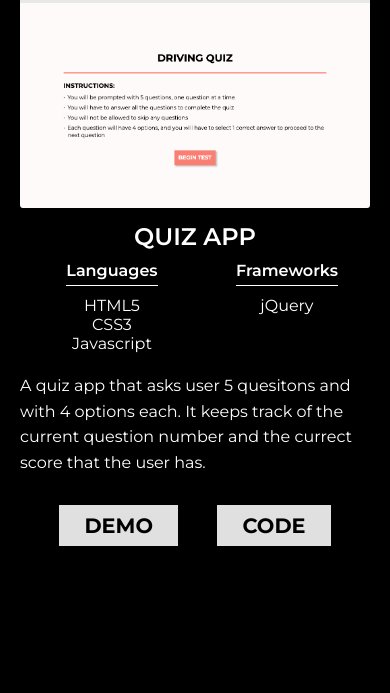
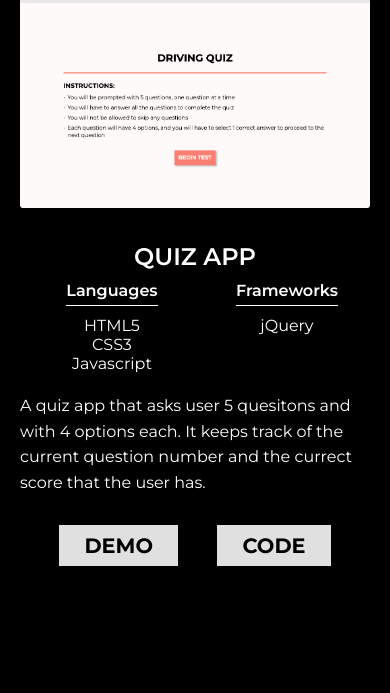
Before and after one commit to romiaujla/Portfolio, a plain HTML site: page index.html in a window 390 px wide. Shown: the part 622-1315 px from the top of the page. Drawn offline with nearby package versions, Linux system fonts and the light colour scheme.

Commit message:
Completed styling page

```diff
--- a/css/style.css
+++ b/css/style.css
@@ -339,12 +339,17 @@ a{
     align-items: center;
     flex-direction: column;
   }
-  .projects:nth-child(1){
-    order: 2;
+  .projects{
+    display: flex;
+    flex-direction: column;
   }
-  .projects:nth-child(2){
-    order: 1;
+  .projects:nth-of-type(even){
+    flex-direction: column-reverse;
   }
+  .project-wrap-info{
+    margin-top: 20px;
+  }
+
 }
 
 
--- a/index.html
+++ b/index.html
@@ -60,12 +60,12 @@
       </div>
       <div class="projects-wrapper">
         <div class="projects">
-          <div class="project-flex">
+          <div class="project-img">
             <div class="project-mockup">
               <img src="img/project-1/comp 1.png" alt="Desktop Mockup of quiz app" class="comp-mockup">
             </div>
           </div>
-          <div class="project-flex">
+          <div class="project-wrap-info">
             <div class="project-title">
               Quiz App
             </div>
```
